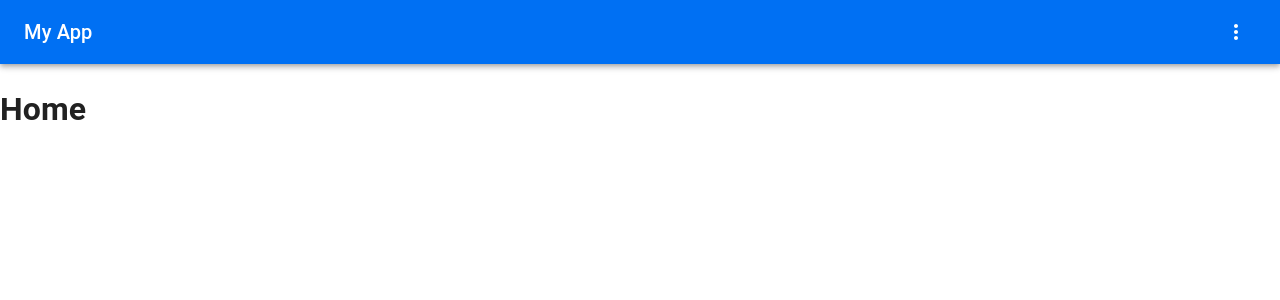
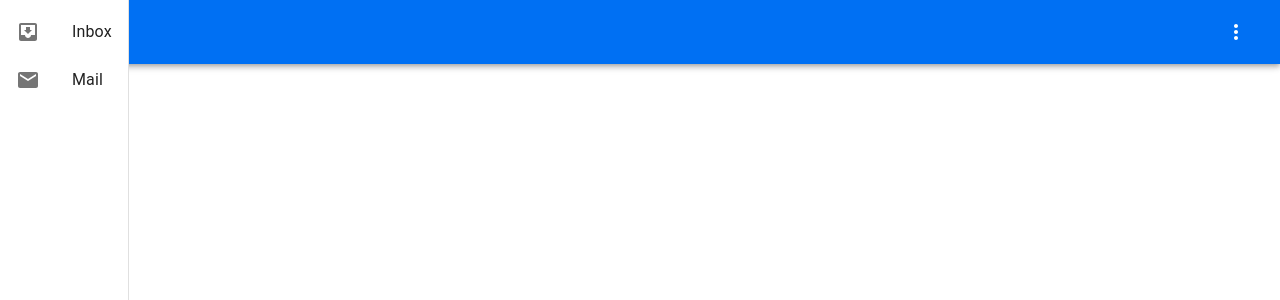
Before and after one commit to msnirmal1487/copilotDemo, a Next.js app in the folder my-task-manager/: page /home in a window 1280 px wide. Shown: the top 300 px of the page. Built offline with nearby package versions, Linux system fonts and the light colour scheme.

Commit message:
Add Navigation Drawer

```diff
--- a/my-task-manager/components/Header.tsx
+++ b/my-task-manager/components/Header.tsx
@@ -1,13 +1,10 @@
 import { useUser } from "@/contexts/UserContext";
-import { AppBar, Button, Drawer, IconButton, List, ListItem, ListItemIcon, ListItemText, MenuItem, Toolbar, Typography } from '@mui/material';
 import MoreVertIcon from '@mui/icons-material/MoreVert';
-import MenuIcon from '@mui/icons-material/Menu';
-import InboxIcon from '@mui/icons-material/MoveToInbox';
-import MailIcon from '@mui/icons-material/Mail';
+import { AppBar, IconButton, MenuItem, Toolbar, Typography } from '@mui/material';
+import Menu from '@mui/material/Menu';
 import { useRouter } from "next/router";
-import { SetStateAction, useEffect, useState } from "react";
-import Menu from '@mui/material/Menu';
-import { isSmallScr } from '../utils/screenSize';
+import { useEffect, useState } from "react";
+import NavigationDrawer from './NavigationDrawer';
 
 const Header = () => {
     const router = useRouter();
@@ -47,6 +44,7 @@ const Header = () => {
     return (
         <AppBar position="static">
             <Toolbar>
+                <NavigationDrawer />
                 <Typography variant="h6" style={{ flexGrow: 1 }}>
                     My App
                 </Typography>
--- /dev/null
+++ b/my-task-manager/components/NavigationDrawer.tsx
@@ -0,0 +1,60 @@
+import { useState, useEffect } from 'react';
+import { Drawer, List, ListItem, ListItemIcon, ListItemText, IconButton } from '@mui/material';
+import { isSmallScr } from '../utils/screenSize';
+import MenuIcon from '@mui/icons-material/Menu';
+import InboxIcon from '@mui/icons-material/MoveToInbox';
+import MailIcon from '@mui/icons-material/Mail';
+import NoSsr from '@mui/material/NoSsr';
+
+const NavigationDrawer = () => {
+  const [openDrawer, setOpenDrawer] = useState(false);
+  const [isSmallScreen, setIsSmallScreen] = useState(isSmallScr());
+
+  useEffect(() => {
+    const handleResize = () => {
+        setIsSmallScreen(isSmallScr());
+    };
+
+    window.addEventListener('resize', handleResize);
+
+    return () => {
+      window.removeEventListener('resize', handleResize);
+    };
+  }, []);
+
+  const handleDrawerOpen = () => {
+    setOpenDrawer(true);
+  };
+
+  const handleDrawerClose = () => {
+    setOpenDrawer(false);
+  };
+
+  return (
+    <NoSsr>
+      <Drawer variant={isSmallScreen ? "temporary" : "permanent"} anchor="left" open={openDrawer} onClose={handleDrawerClose}>
+        <List>
+          <ListItem button onClick={handleDrawerClose}>
+            <ListItemIcon>
+              <InboxIcon />
+            </ListItemIcon>
+            <ListItemText primary="Inbox" />
+          </ListItem>
+          <ListItem button onClick={handleDrawerClose}>
+            <ListItemIcon>
+              <MailIcon />
+            </ListItemIcon>
+            <ListItemText primary="Mail" />
+          </ListItem>
+        </List>
+      </Drawer>
+      {isSmallScr() && (
+        <IconButton color="inherit" onClick={handleDrawerOpen}>
+          <MenuIcon />
+        </IconButton>
+      )}
+    </NoSsr>
+  );
+};
+
+export default NavigationDrawer;
```
